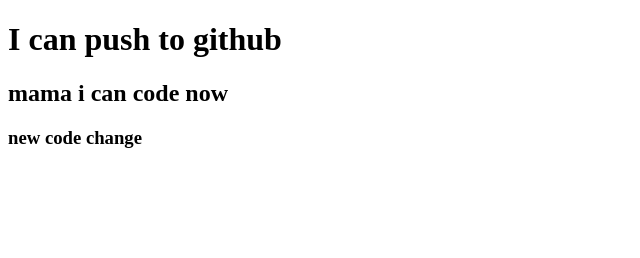
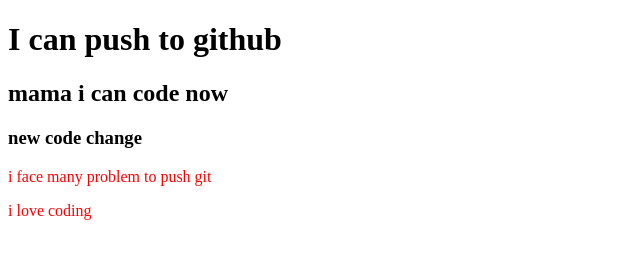
Before and after one commit to SharminPeu/my-second-repo, a plain HTML site: page index.html in a window 1280 px wide. Shown: the whole page, without its empty margins (0-640 px from the left). Drawn offline with Linux system fonts and the light colour scheme.

Commit message:
style added

```diff
--- a/index.html
+++ b/index.html
@@ -5,10 +5,13 @@
     <meta http-equiv="X-UA-Compatible" content="IE=edge">
     <meta name="viewport" content="width=device-width, initial-scale=1.0">
     <title>My Second Github Repo</title>
+    <link rel="stylesheet" href="style.css">
 </head>
 <body>
     <h1>I can push to github</h1>
     <h2>mama i can code now </h2>
     <h3>new code change</h3>
+    <p>i face many problem to push git</p>
+    <p>i love coding</p>
 </body>
 </html>
--- /dev/null
+++ b/style.css
@@ -0,0 +1,3 @@
+p{
+    color:red;
+}
```
